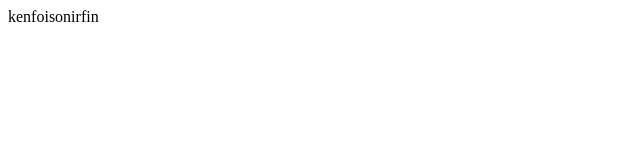
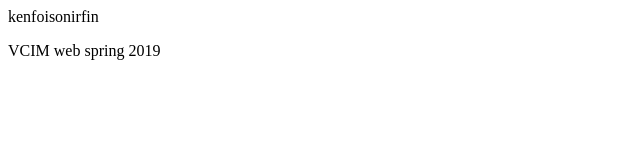
Before and after one commit to juliayencho/web2019, a plain HTML site: page index.html in a window 1280 px wide. Shown: the whole page, without its empty margins (0-640 px from the left). Drawn offline with Linux system fonts and the light colour scheme.

Commit message:
Update index.html

```diff
--- a/index.html
+++ b/index.html
@@ -1,3 +1,3 @@
 kenfoisonirfin
-<title> VCIM web spring 2019
-</title>
+<p> VCIM web spring 2019
+</p>
```
